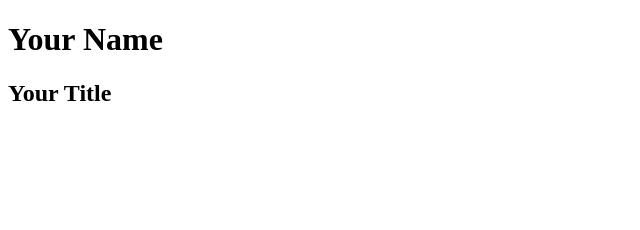
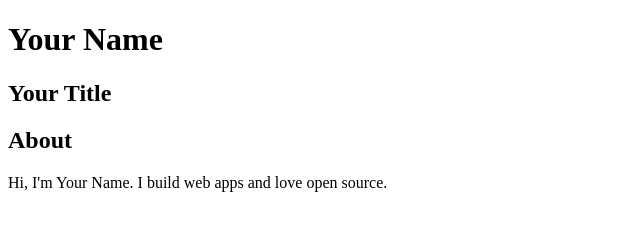
Before and after one commit to Venkatasreeshanth20/Venkat-FEDF, a plain HTML site: page index.html in a window 1280 px wide. Shown: the whole page, without its empty margins (0-640 px from the left). Drawn offline with Linux system fonts and the light colour scheme.

Commit message:
Add About section

```diff
--- a/index.html
+++ b/index.html
@@ -6,5 +6,9 @@
 <body>
     <h1>Your Name</h1>
     <h2>Your Title</h2>
+    <section id="about">
+  <h2>About</h2>
+  <p>Hi, I'm Your Name. I build web apps and love open source.</p>
+</section>
 </body>
 </html>
```
